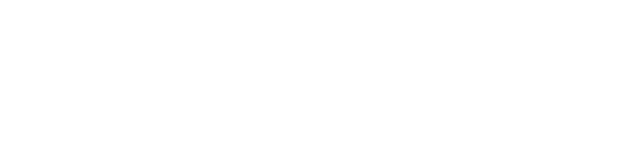
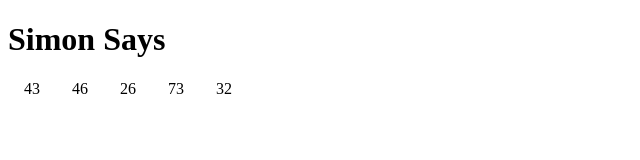
Before and after one commit to DilettaPelloni/js-simon, a plain HTML site: page index.html in a window 1280 px wide. Shown: the whole page, without its empty margins (0-640 px from the left). Drawn offline with Linux system fonts and the light colour scheme.

Commit message:
mostro 5 numeri casuali

```diff
--- a/css/style.css
+++ b/css/style.css
@@ -0,0 +1,3 @@
+#number-box span {
+    margin: 1rem;
+}
--- a/index.html
+++ b/index.html
@@ -12,7 +12,10 @@
     </head>
     <body>
 
-        <main></main>
+        <main>
+            <h1>Simon Says</h1>
+            <div id="number-box"></div>
+        </main>
 
         <!-- JS -->
         <script type="text/javascript" src="js/scripts.js"></script>
--- a/js/scripts.js
+++ b/js/scripts.js
@@ -0,0 +1,26 @@
+//qua metto le funzioni ---------------------------------------
+
+//crea uno span
+function createSpan() {
+    const span = document.createElement('span');
+    return span;
+}
+
+//restituisci un numero casuale
+function randomNum(min, max) {
+    return Math.floor(Math.random() * (max - min + 1)) + min;
+}
+
+//--------------------------------------------------------------
+
+//mostro 5 numeri casuali
+for (let i = 1; i <= 5; i++) {
+    //creo uno span
+    const span = createSpan();
+    //ci metto dento un numero casuale da 1 a 100
+    span.innerText = randomNum(1, 100);
+    //vado a prendere la number box
+    const numberBox = document.getElementById('number-box');
+    //metto lo span nella number box
+    numberBox.append(span);
+}
```
